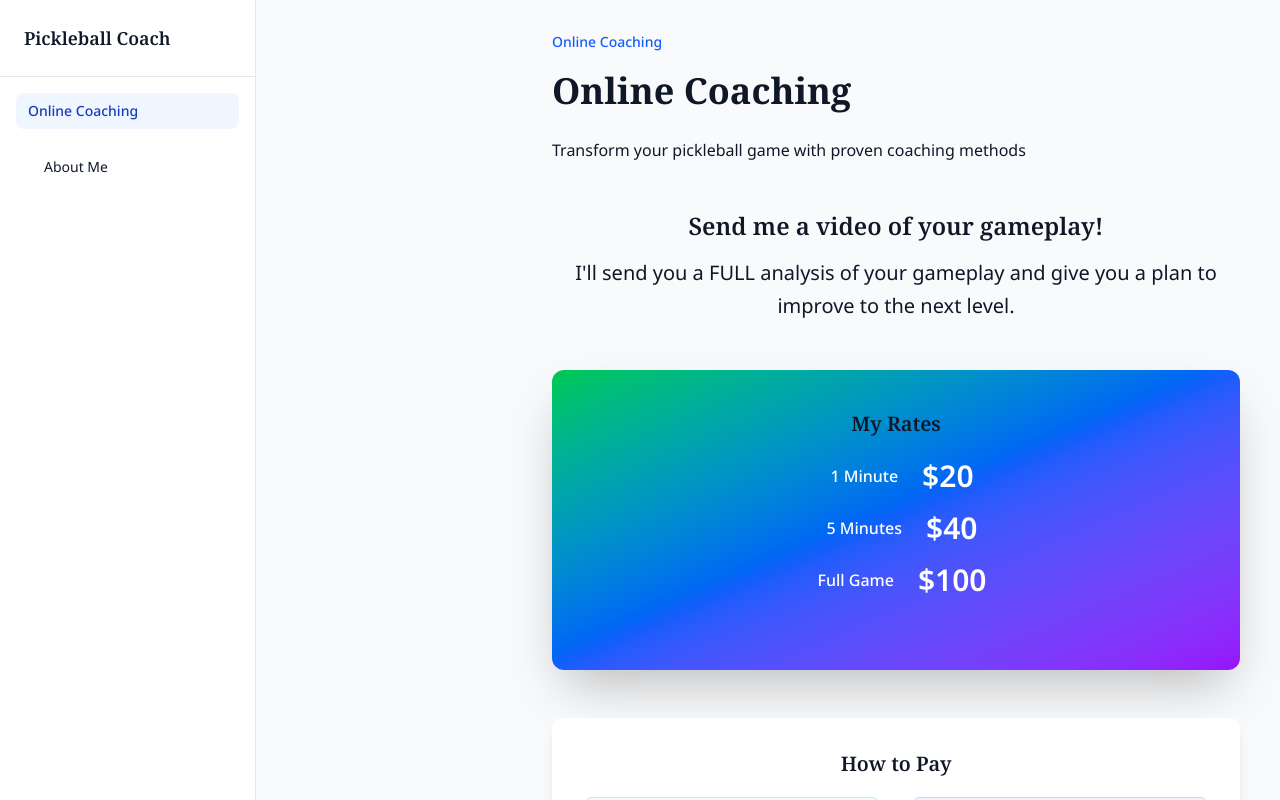
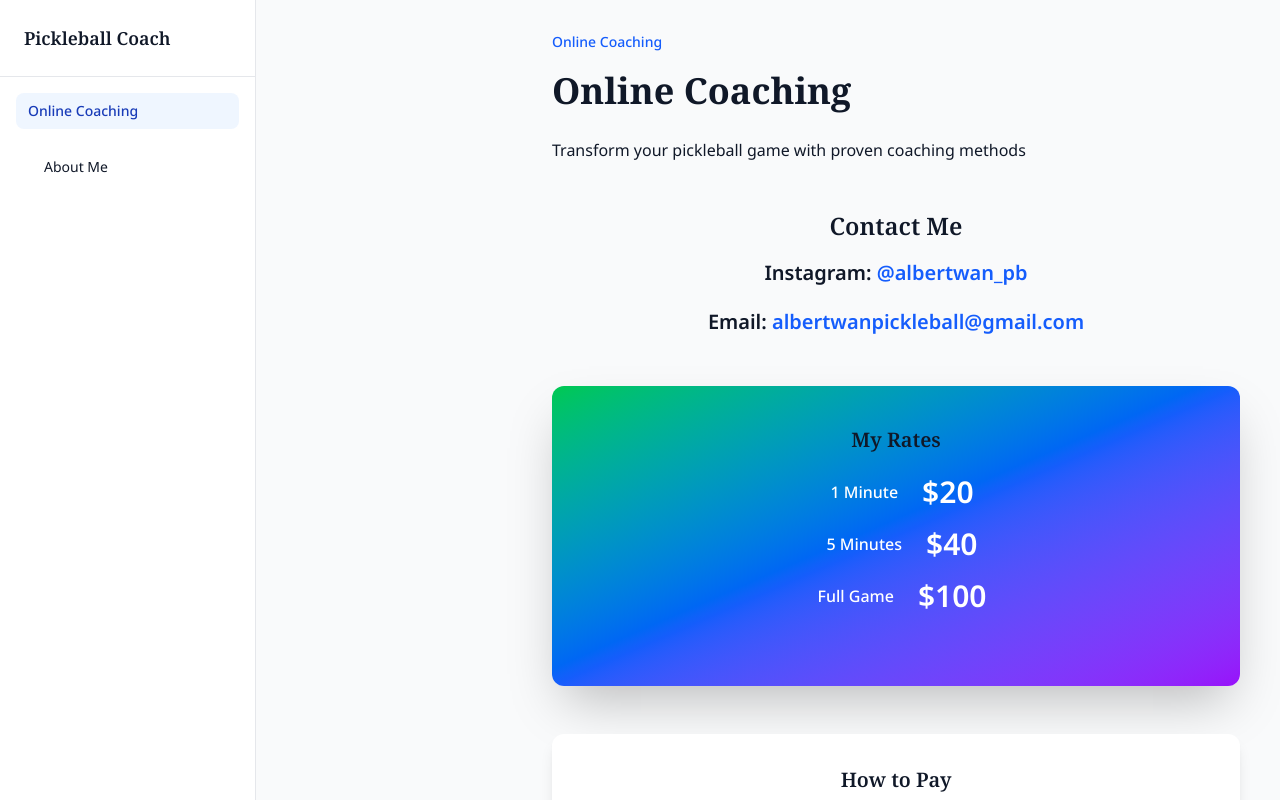
Before and after one commit to bertw2002/react-postgres-fullstack-template, a React (Vite) app: page /section/coaching in a window 1280 px wide. Shown: the top 800 px of the page. Built offline with nearby package versions, Linux system fonts and the light colour scheme; a web font is replaced by a local one.

Commit message:
Update OnlineCoachingSection.jsx

```diff
--- a/src/components/OnlineCoachingSection.jsx
+++ b/src/components/OnlineCoachingSection.jsx
@@ -5,11 +5,30 @@ function OnlineCoachingSection() {
         {/* Hero Section */}
         <div className="text-center mb-8 md:mb-12 px-4">
           <h2 className="text-2xl md:text-3xl font-bold text-black mb-3 md:mb-4">
-            Send me a video of your gameplay!
+            Contact Me
           </h2>
-          <p className="text-lg md:text-xl text-black mb-6 md:mb-8">
-            I'll send you a FULL analysis of your gameplay and give you a plan to improve to the next level.
-          </p>
+          <div className="space-y-3 text-lg md:text-xl text-black">
+            <p>
+              <span className="font-semibold">Instagram:</span>{' '}
+              <a
+                href="https://www.instagram.com/albertwan_pb/"
+                target="_blank"
+                rel="noopener noreferrer"
+                className="text-blue-600 hover:text-blue-800 font-semibold"
+              >
+                @albertwan_pb
+              </a>
+            </p>
+            <p>
+              <span className="font-semibold">Email:</span>{' '}
+              <a
+                href="mailto:albertwanpickleball@gmail.com"
+                className="text-blue-600 hover:text-blue-800 font-semibold"
+              >
+                albertwanpickleball@gmail.com
+              </a>
+            </p>
+          </div>
         </div>
 
         {/* Call to Action */}
```
